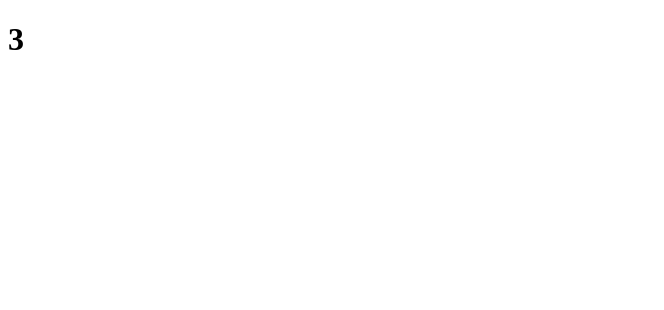
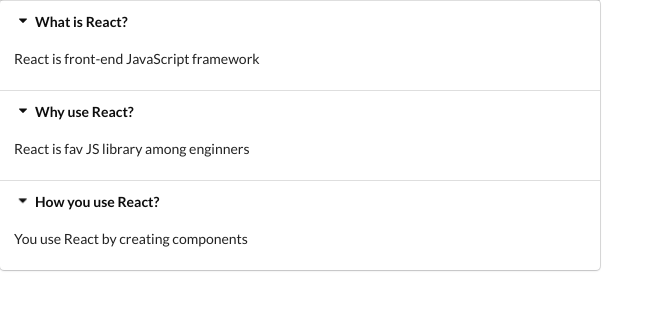
Before and after one commit to Hamza1001101/widgets, a React (Create React App) app: page / in a window 1280 px wide. Shown: the top 310 px of the page, without its empty margins (0-664 px from the left). Built offline with nearby package versions, Linux system fonts and the light colour scheme.

Commit message:
added ui-semantic link for styling

```diff
--- a/public/index.html
+++ b/public/index.html
@@ -10,6 +10,7 @@
       content="Web site created using create-react-app"
     />
     <link rel="apple-touch-icon" href="%PUBLIC_URL%/logo192.png" />
+    <link rel="stylesheet" href="https://cdnjs.cloudflare.com/ajax/libs/semantic-ui/2.4.1/semantic.min.css">
     <!--
       manifest.json provides metadata used when your web app is installed on a
       user's mobile device or desktop. See https://developers.google.com/web/fundamentals/web-app-manifest/
--- a/src/components/Accordion.jsx
+++ b/src/components/Accordion.jsx
@@ -1,7 +1,23 @@
+
+
 const Accordion = ({ items }) => {
+
+    const renderedItems = items.map((item) => {
+      return (
+        <div key={item.title}>
+          <div className="title active">
+            <i className="dropdown icon"></i>
+            {item.title}
+              </div>
+              <div className="content active">
+                  <p> {item.content} </p>
+              </div>
+        </div>
+      );
+    });
   return (
-    <div>
-      <h1>{items.length}</h1>
+    <div className='ui styled accordion'>
+      {renderedItems}
     </div>
   );
 };
```
Also changed, not shown: 1 other file (tests, documents, lock files or other folders).
